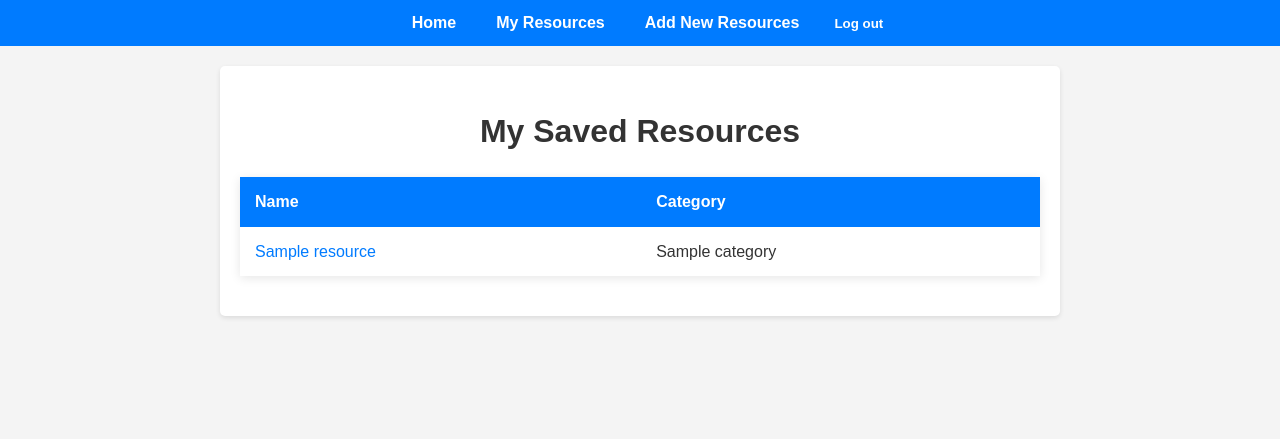
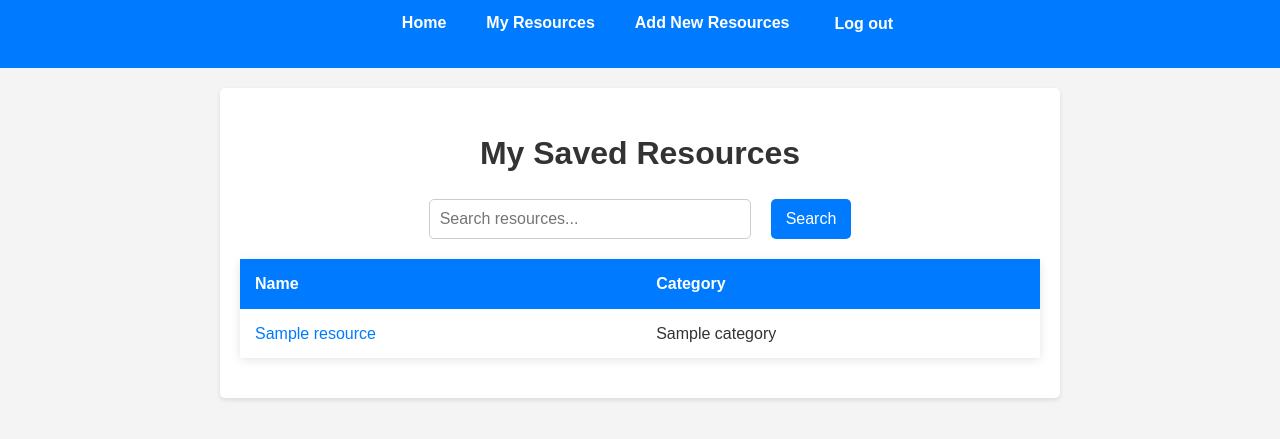
Before and after one commit to andrewreese16/resource-app, a Django app: page /resources/ in a window 1280 px wide. Shown: the top 439 px of the page. Run offline with Django 5.2, Linux system fonts and the light colour scheme; a user stored in the database is signed in; tables that the repository leaves empty hold one stand-in row (values such as "Sample post").

Commit message:
added a search feature for the resource list

```diff
--- a/resources/static/css/resources/resource_list.css
+++ b/resources/static/css/resources/resource_list.css
@@ -1,4 +1,6 @@
-body, h2, table {
+body,
+h2,
+table {
   margin: 0;
   padding: 0;
 }
@@ -24,7 +26,8 @@
   box-shadow: 0 2px 10px rgba(0, 0, 0, 0.1);
 }
 
-th, td {
+th,
+td {
   padding: 12px 15px;
   text-align: left;
   white-space: normal;
@@ -64,12 +67,48 @@
   background-color: #218838;
 }
 
+form {
+  display: flex;
+  justify-content: center;
+  margin-bottom: 20px;
+}
+
+form input[type="text"] {
+  padding: 10px;
+  width: 300px;
+  border: 1px solid #ccc;
+  border-radius: 5px;
+  margin-right: 10px;
+  font-size: 1em;
+}
+
+form button {
+  padding: 10px 15px;
+  background-color: #007bff;
+  color: white;
+  border: none;
+  border-radius: 5px;
+  cursor: pointer;
+  font-size: 1em;
+  margin-left: 10px;
+}
+
+form button:hover {
+  background-color: #0056b3;
+}
+
 @media (max-width: 768px) {
   table {
     font-size: 14px;
   }
 
-  th, td {
+  th,
+  td {
     padding: 8px;
   }
+
+  form input[type="text"] {
+    width: 100%;
+    margin-right: 0;
+  }
 }
--- a/resources/templates/resources/resource_list.html
+++ b/resources/templates/resources/resource_list.html
@@ -5,13 +5,21 @@
   <link rel="stylesheet" href="{% static 'css/resources/resource_list.css' %}">
 {% endblock head %}
 
-
 {% block title %}
     Resources
 {% endblock title %}
 
 {% block content %}
     <h2>My Saved Resources</h2>
+    <form method="get" action="{% url 'resource_list' %}">
+        <input type="text" name="q" placeholder="Search resources..." value="{{ query|default:'' }}">
+        <button type="submit">Search</button>
+
+        {% if query %}
+            <button type="submit" name="clear" value="true">Clear</button>
+        {% endif %}
+    </form>
+
     <table>
         <thead>
             <tr>
@@ -27,7 +35,7 @@
                 </tr>
             {% empty %}
                 <tr>
-                    <td colspan="5">No resources found.</td>
+                    <td colspan="2">No resources found.</td>
                 </tr>
             {% endfor %}
         </tbody>
--- a/resources/views.py
+++ b/resources/views.py
@@ -11,7 +11,7 @@
 @login_required
 def resource_detail(request, resource_id):
     resource_from_db = Resource.objects.get(id=resource_id)
-    return render(request, 'resources/detail.html', {'resource': resource_from_db})
+    return render(request, "resources/detail.html", {"resource": resource_from_db})
 
 
 class RegisterView(View):
@@ -37,8 +37,21 @@
 
 class ResourceListView(LoginRequiredMixin, View):
     def get(self, request):
-        resources = Resource.objects.filter(user=request.user)
-        return render(request, "resources/resource_list.html", {"resources": resources})
+        query = request.GET.get("q")
+        if request.GET.get("clear"):
+            query = None
+        if query:
+            resources = Resource.objects.filter(
+                user=request.user, name__icontains=query
+            )
+        else:
+            resources = Resource.objects.filter(user=request.user)
+
+        return render(
+            request,
+            "resources/resource_list.html",
+            {"resources": resources, "query": query},
+        )
 
 
 class ResourceCreateView(LoginRequiredMixin, View):
```
Also changed, not shown: resource_hub/settings.py (line endings or trailing spaces), 2 other files.
